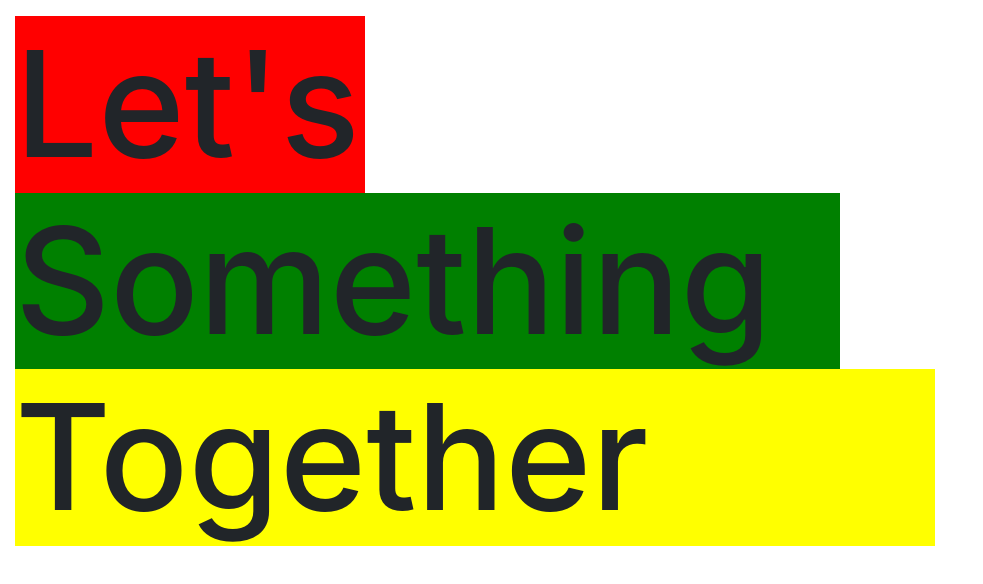
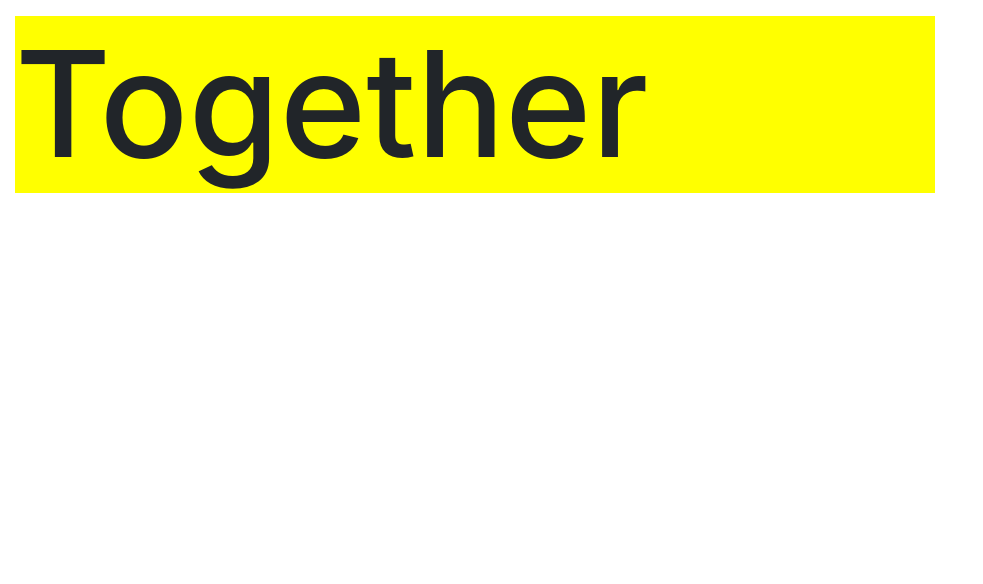
Before and after one commit to alekvuka/my_site_deployed, a React (Create React App) app: page / in a window 1280 px wide. Shown: the top 584 px of the page, without its empty margins (0-983 px from the left). Built offline with nearby package versions, Linux system fonts and the light colour scheme.

Commit message:
calibrate display timouts of Build Lets and Something components so that their transitions are aligned and smooth

```diff
--- a/src/components/Build.js
+++ b/src/components/Build.js
@@ -16,7 +16,7 @@ class Build extends Component {
   }
 
   componentDidMount() {
-    let timer = setTimeout(() => this.setState({display: false}), 2000)
+    let timer = setTimeout(() => this.setState({display: false}), 2250)
   }
 
   componentWillUnmount() {
--- a/src/components/Lets.js
+++ b/src/components/Lets.js
@@ -7,6 +7,21 @@ import Container from 'react-bootstrap/Container'
 import Col from 'react-bootstrap/Col'
 
 class Lets extends Component {
+
+  constructor(props) {
+    super(props)
+    this.state = {
+      display: true,
+    };
+  }
+
+  componentDidMount() {
+    let timer = setTimeout(() => this.setState({display: false}), 3000)
+  }
+
+  componentWillUnmount() {
+     clearTimeout(this.timer);
+  }
 
 
     render() {
@@ -18,8 +33,9 @@ class Lets extends Component {
             transitionAppear={true}
             transitionAppearTimeout={1000}
             transitionEnter={false}
-            transitionLeave={false}>
-              <h1 className="p">Let's</h1>
+            transitionLeaveTimeout={1000}>
+            {this.state.display ? <h1 className="p">Let's</h1> : ""}
+
           </CSSTransitionGroup>
         </div>
 
--- a/src/components/Something.js
+++ b/src/components/Something.js
@@ -7,6 +7,20 @@ import Container from 'react-bootstrap/Container'
 import Col from 'react-bootstrap/Col'
 
 class Something extends Component {
+
+  constructor(props) {
+    super(props)
+    this.state = {
+      display: true,
+    };
+  }
+  componentDidMount() {
+    let timer = setTimeout(() => this.setState({display: false}), 1500)
+  }
+
+  componentWillUnmount() {
+     clearTimeout(this.timer);
+  }
 
 
     render() {
@@ -18,8 +32,8 @@ class Something extends Component {
             transitionAppear={true}
             transitionAppearTimeout={1000}
             transitionEnter={false}
-            transitionLeave={false}>
-              <h1 className="p3">Something</h1>
+            transitionLeaveTimeout={1000}>
+            {this.state.display ? <h1 className="p3">Something</h1>: ""}
           </CSSTransitionGroup>
         </div>
 
```
